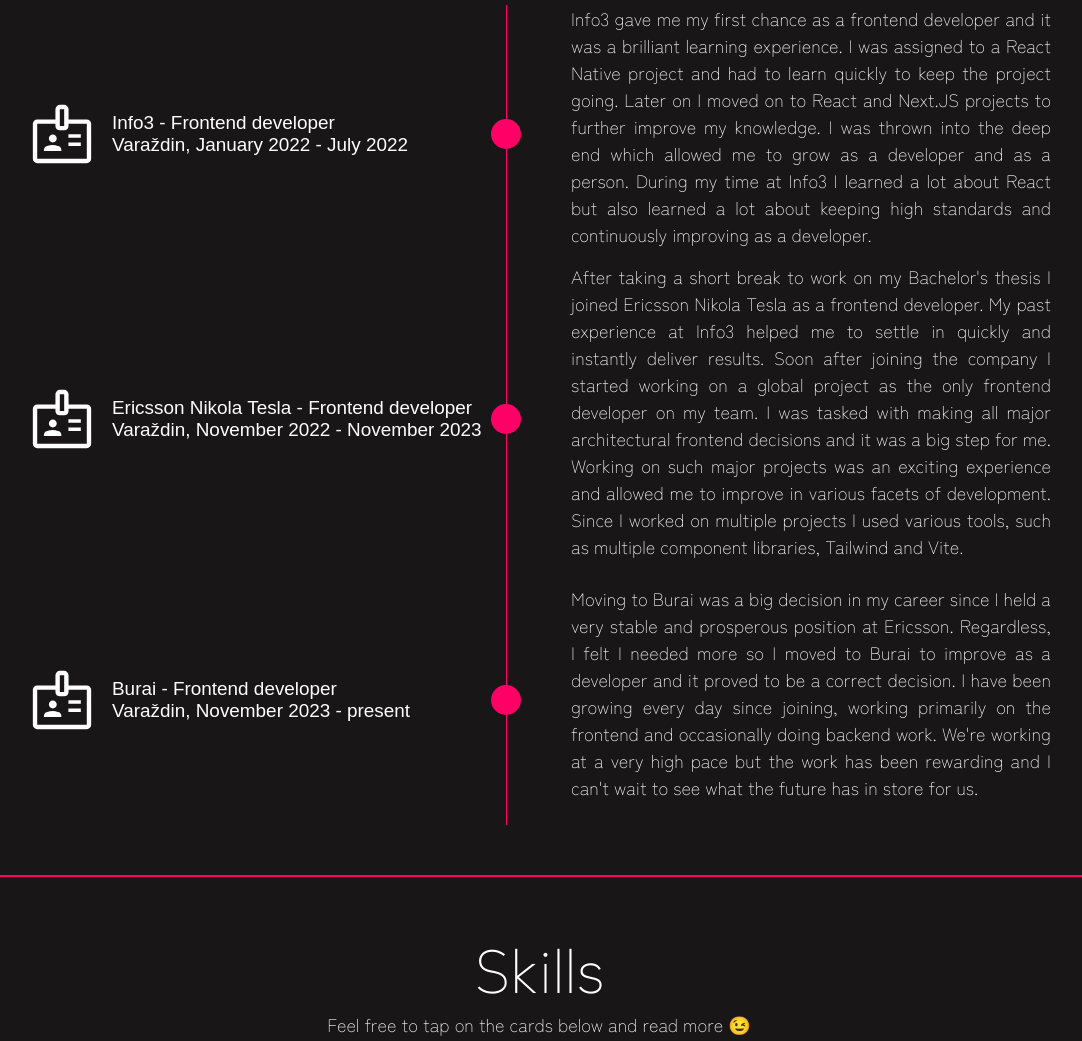
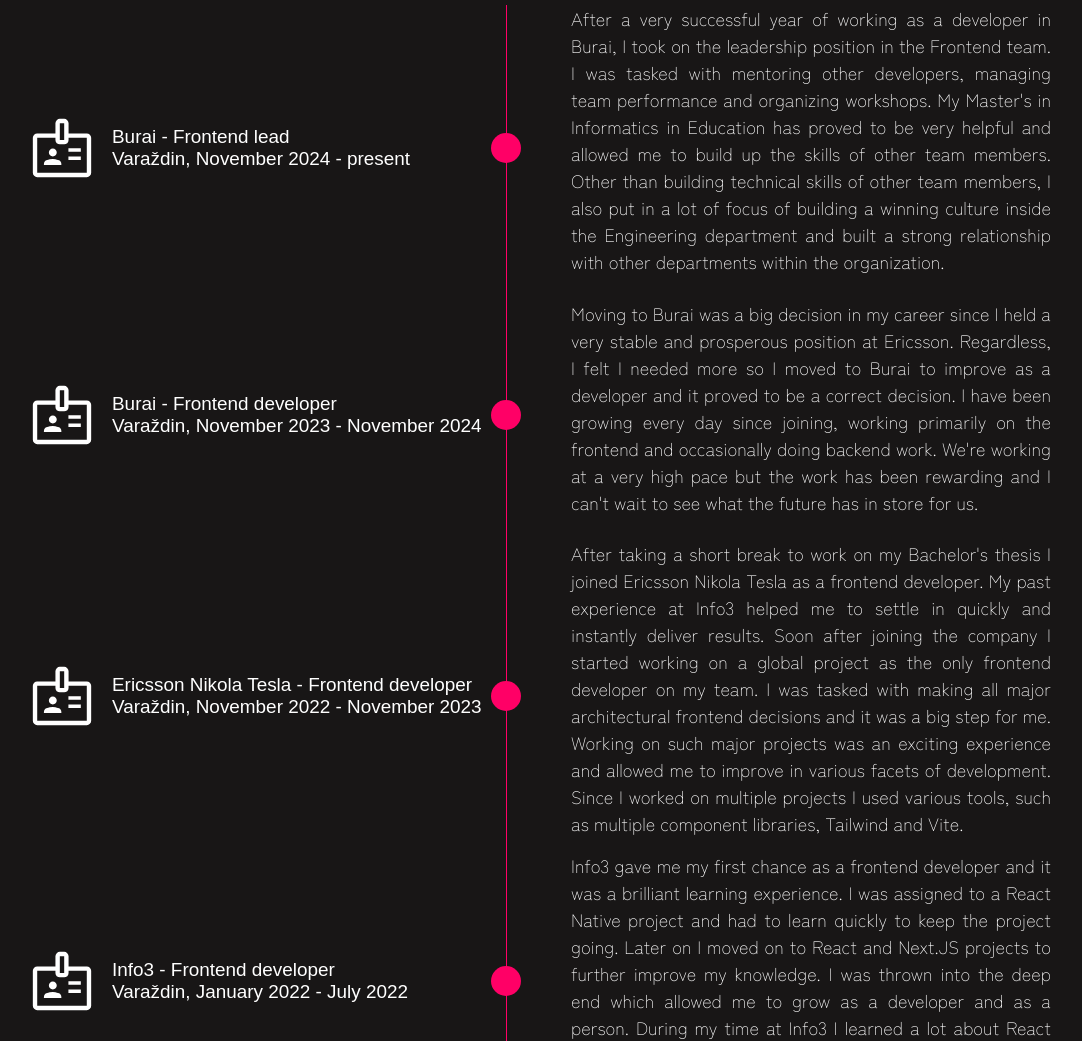
Before and after one commit to antonlovric/Portfolio-Astro, an Astro site: page / in a window 1280 px wide. Shown: the part 1440-2481 px from the top of the page, without its empty margins (101-1183 px from the left). Built offline with nearby package versions, Linux system fonts and the light colour scheme; Astro itself is replaced by a stand-in of ours; a web font is replaced by a local one.

Commit message:
feat: updated experience section
- added frontend lead description

```diff
--- a/src/components/ExperienceSection/ExperienceSection.tsx
+++ b/src/components/ExperienceSection/ExperienceSection.tsx
@@ -13,17 +13,36 @@
             <div className='circle'></div>
             <img src='/assets/work-icon.svg' alt='' />
             <div className='info-container'>
-              <div className='work-name'>Info3 - Frontend developer</div>
-              <div className='work-period'>Varaždin, January 2022 - July 2022</div>
+              <div className='work-name'>Burai - Frontend lead</div>
+              <div className='work-period'>Varaždin, November 2024 - present</div>
             </div>
           </div>
           <p className='work-description'>
-            Info3 gave me my first chance as a frontend developer and it was a brilliant learning
-            experience. I was assigned to a React Native project and had to learn quickly to keep
-            the project going. Later on I moved on to React and Next.JS projects to further improve
-            my knowledge. I was thrown into the deep end which allowed me to grow as a developer and
-            as a person. During my time at Info3 I learned a lot about React but also learned a lot
-            about keeping high standards and continuously improving as a developer.
+            After a very successful year of working as a developer in Burai, I took on the
+            leadership position in the Frontend team. I was tasked with mentoring other developers,
+            managing team performance and organizing workshops. My Master's in Informatics in
+            Education has proved to be very helpful and allowed me to build up the skills of other
+            team members. Other than building technical skills of other team members, I also put in
+            a lot of focus of building a winning culture inside the Engineering department and built
+            a strong relationship with other departments within the organization.
+          </p>
+        </div>
+        <div className='work-section'>
+          <div className='work-info'>
+            <div className='circle'></div>
+            <img src='/assets/work-icon.svg' alt='' />
+            <div className='info-container'>
+              <div className='work-name'>Burai - Frontend developer</div>
+              <div className='work-period'>Varaždin, November 2023 - November 2024</div>
+            </div>
+          </div>
+          <p className='work-description'>
+            Moving to Burai was a big decision in my career since I held a very stable and
+            prosperous position at Ericsson. Regardless, I felt I needed more so I moved to Burai to
+            improve as a developer and it proved to be a correct decision. I have been growing every
+            day since joining, working primarily on the frontend and occasionally doing backend
+            work. We're working at a very high pace but the work has been rewarding and I can't wait
+            to see what the future has in store for us.
           </p>
         </div>
         <div className='work-section'>
@@ -51,17 +70,17 @@
             <div className='circle'></div>
             <img src='/assets/work-icon.svg' alt='' />
             <div className='info-container'>
-              <div className='work-name'>Burai - Frontend developer</div>
-              <div className='work-period'>Varaždin, November 2023 - present</div>
+              <div className='work-name'>Info3 - Frontend developer</div>
+              <div className='work-period'>Varaždin, January 2022 - July 2022</div>
             </div>
           </div>
           <p className='work-description'>
-            Moving to Burai was a big decision in my career since I held a very stable and
-            prosperous position at Ericsson. Regardless, I felt I needed more so I moved to Burai to
-            improve as a developer and it proved to be a correct decision. I have been growing every
-            day since joining, working primarily on the frontend and occasionally doing backend
-            work. We're working at a very high pace but the work has been rewarding and I can't wait
-            to see what the future has in store for us.
+            Info3 gave me my first chance as a frontend developer and it was a brilliant learning
+            experience. I was assigned to a React Native project and had to learn quickly to keep
+            the project going. Later on I moved on to React and Next.JS projects to further improve
+            my knowledge. I was thrown into the deep end which allowed me to grow as a developer and
+            as a person. During my time at Info3 I learned a lot about React but also learned a lot
+            about keeping high standards and continuously improving as a developer.
           </p>
         </div>
       </div>
```
